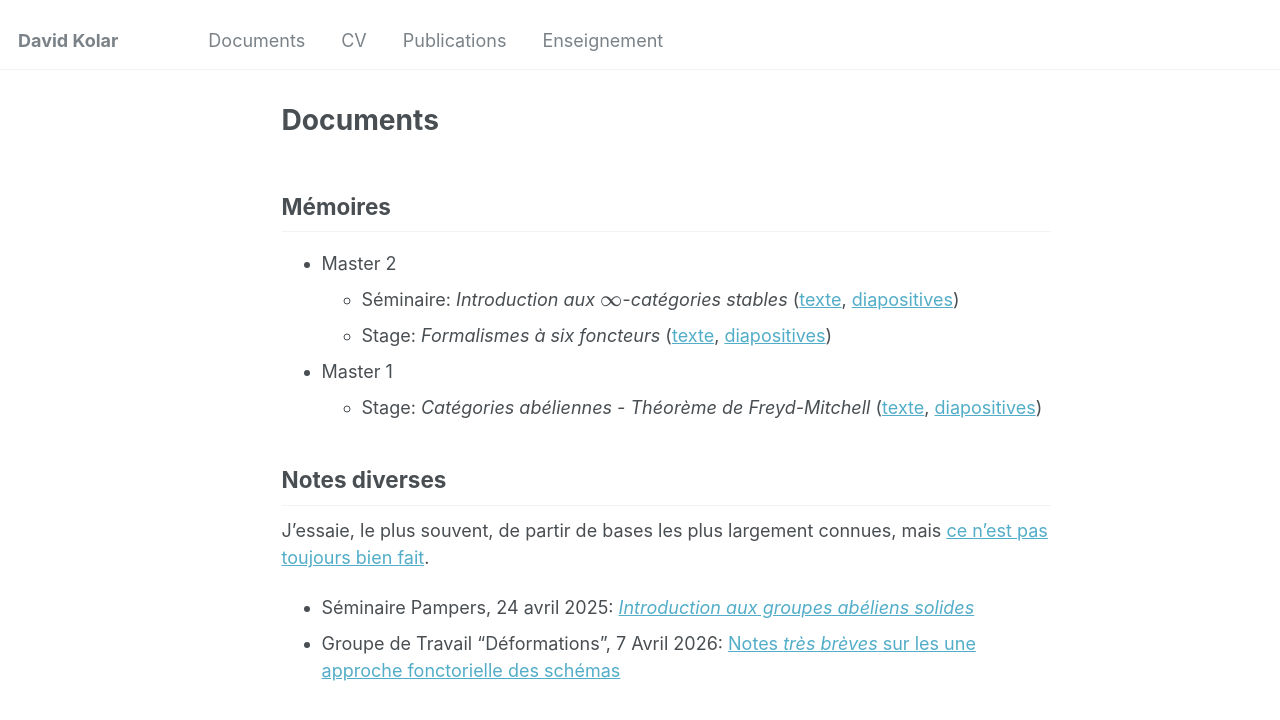
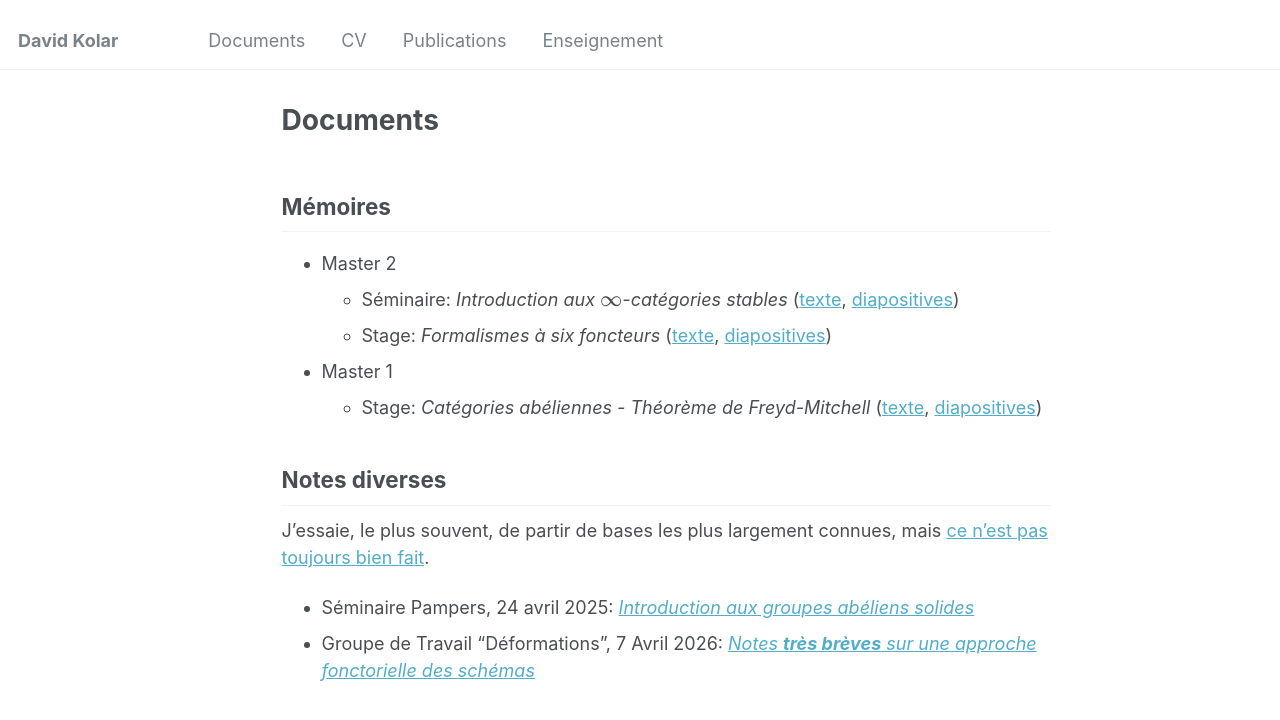
Before and after one commit to dakolar/dakolar.github.io, a Jekyll site: the page built from _pages/documents.md, in a window 1280 px wide and 1137 px high, cut to the strip 0-725 px from the top of the window. Shown: the top 720 px of the strip. Built offline with Jekyll 4.4.1, drawn with Linux system fonts in a browser that asks for light colours.

Commit message:
typo documents

```diff
--- a/_pages/documents.md
+++ b/_pages/documents.md
@@ -19,4 +19,4 @@ Notes diverses
 J'essaie, le plus souvent, de partir de bases les plus largement connues, mais [ce n'est pas toujours bien fait](https://xkcd.com/2501/).
 
 * Séminaire Pampers, 24 avril 2025: [*Introduction aux groupes abéliens solides*](/files/notes/pampers-240425.pdf)
-* Groupe de Travail "Déformations", 7 Avril 2026: [Notes *très brèves* sur les une approche fonctorielle des schémas](/files/notes/gdt-070426.pdf)
+* Groupe de Travail "Déformations", 7 Avril 2026: [*Notes **très brèves** sur une approche fonctorielle des schémas*](/files/notes/gdt-070426.pdf)
```
